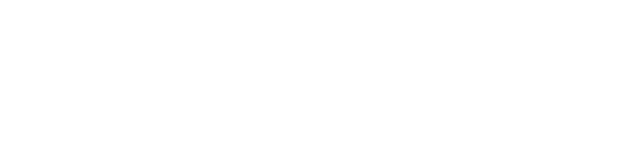
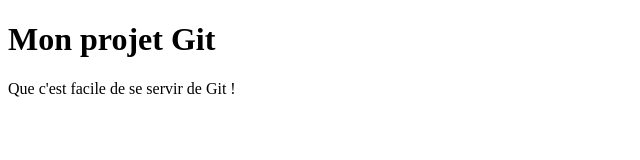
Before and after one commit to Attissou3003/Mon_premier_git, a plain HTML site: page index.html in a window 1280 px wide. Shown: the whole page, without its empty margins (0-640 px from the left). Drawn offline with Linux system fonts and the light colour scheme.

Commit message:
add text to html

```diff
--- a/index.html
+++ b/index.html
@@ -6,6 +6,8 @@
     <title>Mon projet Git</title>
 </head>
 <body>
+    <h1>Mon projet Git</h1>
+    <p>Que c'est facile de se servir de  Git !</p>
 
 </body>
 </html>
```
